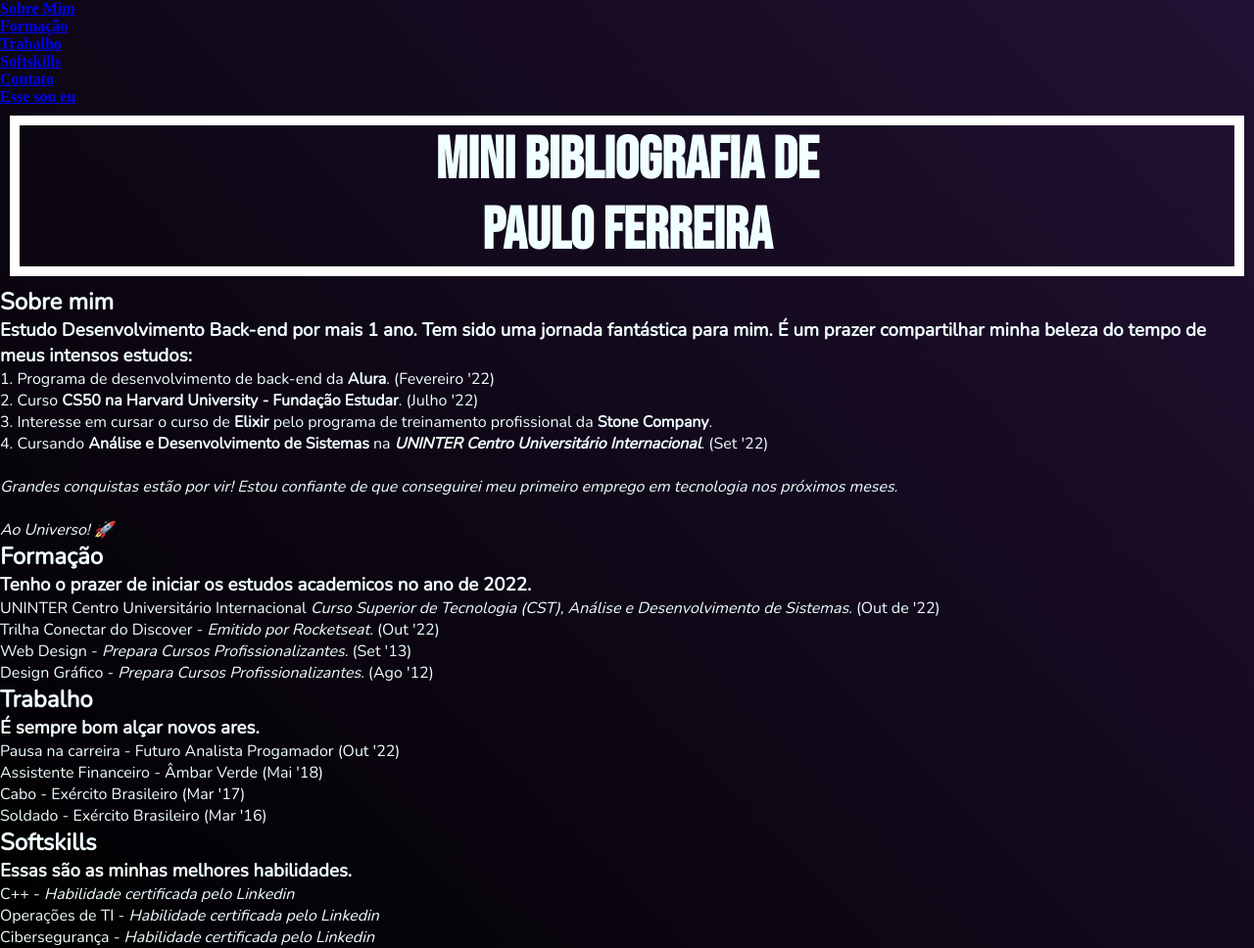
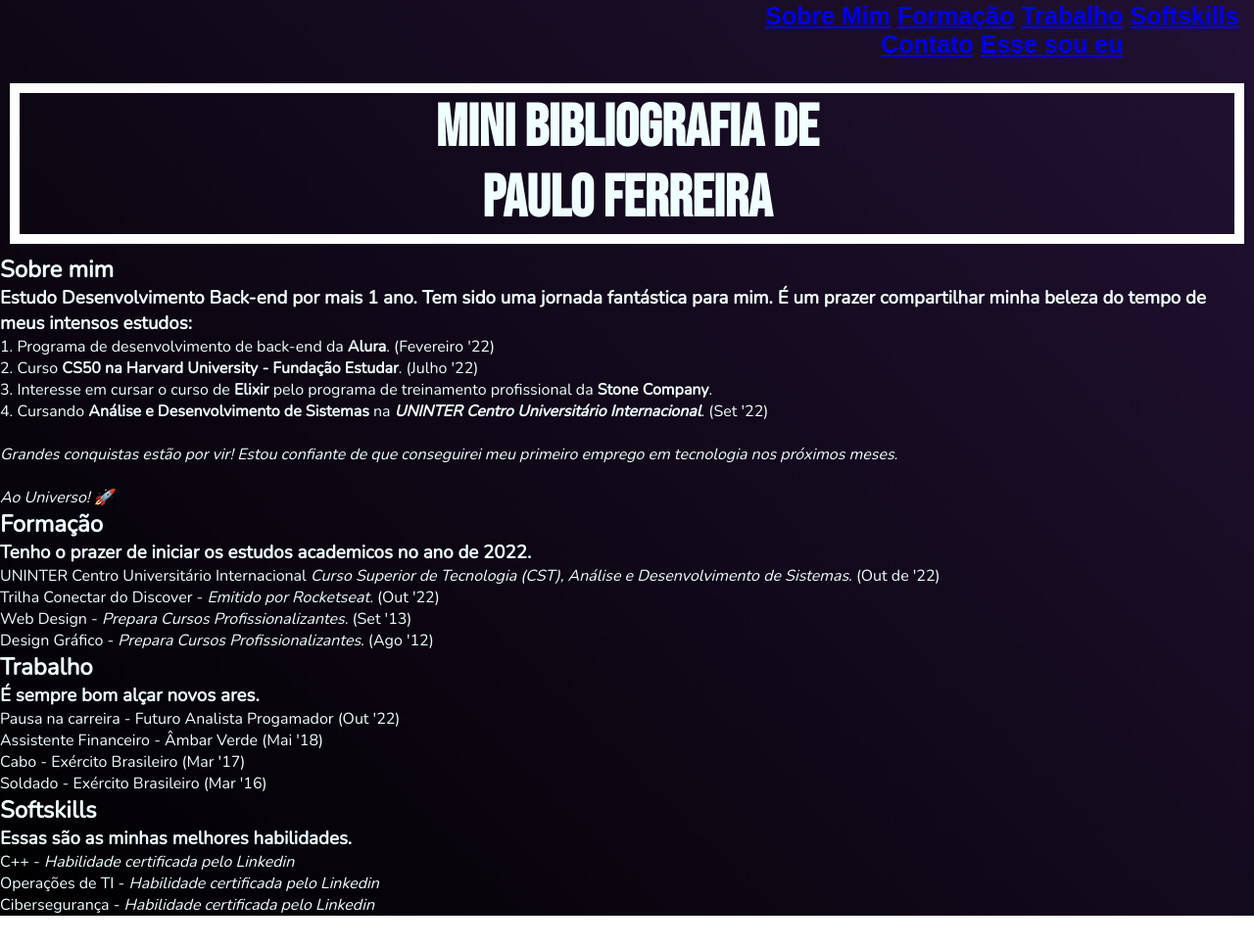
Before and after one commit to pauloferreirajunior/ATV2, a plain HTML site: page index.html in a window 1280 px wide. Shown: the whole page at 98% size. After the commit the page ends 935 px from the top, so only its background shows below. Drawn offline with nearby package versions, Linux system fonts and the light colour scheme.

Commit message:
alteração do menu

```diff
--- a/index.html
+++ b/index.html
@@ -12,8 +12,28 @@
     <link rel="preconnect" href="https://fonts.gstatic.com" crossorigin>
     <link href="https://fonts.googleapis.com/css2?family=Nunito:wght@200&display=swap" rel="stylesheet">
     <title>Sobre Mim - Paulo Ferreira</title>
+    <table>
+        <thead>
+            <tbody>
+                <tr>
+                    <th>
+                        <a href="#me"><b>Sobre Mim</b></a>
+                        <a href="#formation"><b>Formação</b></a>
+                        <a href="#job"><b>Trabalho</b></a>
+                        <a href="#soft"><b>Softskills</b></a>
+                        <a href="file:///C:/Users/paulo/OneDrive/%C3%81rea%20de%20Trabalho/VS%20CODE/ATV2/contact.html"><b>Contato</b></a>
+                        <a href="file:///C:/Users/paulo/OneDrive/%C3%81rea%20de%20Trabalho/VS%20CODE/ATV2/files/images.html"><b>Esse sou eu</b></a>
+                    </th>
+                    <th>
+
+                    </th>
+                </tr>
+            </tbody>
+        </thead>
+    </table>
 </head>
 <body>
+    <!--
     <nav>
         <ul>
             <li><a href="#me"><b>Sobre Mim</b></li></a>
@@ -24,12 +44,13 @@
             <li><a href="file:///C:/Users/paulo/OneDrive/%C3%81rea%20de%20Trabalho/VS%20CODE/ATV2/files/images.html"><b>Esse sou eu</b></li></a>
         </ul>
     </nav>
+    -->
 
-    <div class="container">
+    <div class="container-a">
         <h1>Mini bibliografia de<br> Paulo Ferreira</h1>
     </div>
 
-    <div>
+    <div class="container-b">
         <h2 id="me"><strong>Sobre mim</strong></h2>
             <p>
                 <h3>Estudo Desenvolvimento Back-end por mais 1 ano. Tem sido uma jornada fantástica para mim. É um prazer compartilhar minha beleza do tempo de meus intensos estudos:</h3>
--- a/style.css
+++ b/style.css
@@ -2,6 +2,14 @@
     margin: 0;
     padding: 0%;
     box-sizing: border-box;
+}
+
+table {
+    color: white;
+    font-family: 'Arial', sans-serif;
+    font-size: 25px;
+    padding-left: 60%;
+    padding-bottom: 1%;
 }
 
 body {
@@ -24,7 +32,7 @@
     color: azure;
 }
 
-div  {
+div {
     font-family: 'Nunito', sans-serif;
     color: azure;
 }
```
